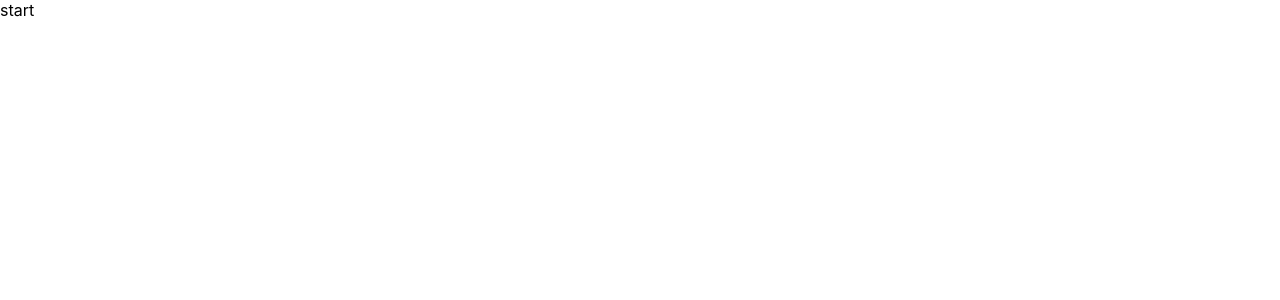
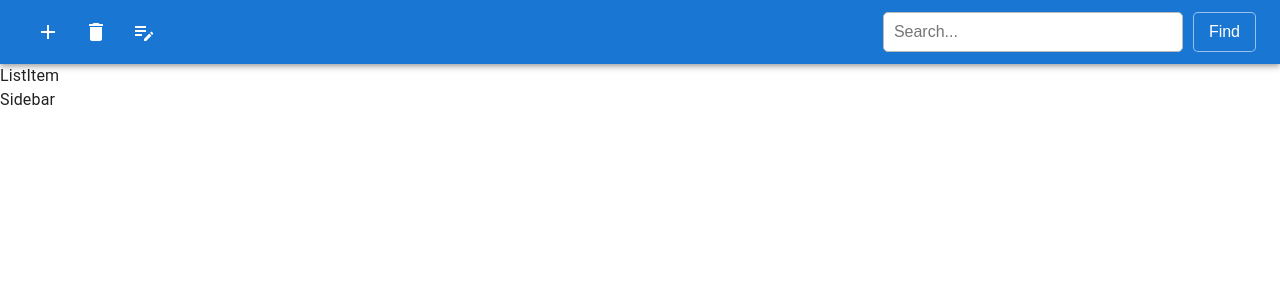
Before and after one commit to filipovandrij/Notes, a React (Create React App) app: page / in a window 1280 px wide. Shown: the top 300 px of the page. Built offline with nearby package versions, Linux system fonts and the light colour scheme.

Commit message:
add MUI and SASS and build header with buttons

```diff
--- a/src/App.js
+++ b/src/App.js
@@ -1,5 +1,21 @@
+import Header from "./container/Header";
+import ListItem from "./container/ListItem";
+import Sidebar from "./container/Sidebar";
+
+import { StyledEngineProvider } from "@mui/material/styles";
+import CssBaseline from "@mui/material/CssBaseline";
+
 function App() {
-  return <div>start</div>;
+  return (
+    <div>
+      <StyledEngineProvider injectFirst>
+        <CssBaseline />
+        <Header />
+        <ListItem />
+        <Sidebar />
+      </StyledEngineProvider>
+    </div>
+  );
 }
 
 export default App;
--- /dev/null
+++ b/src/container/Header.jsx
@@ -0,0 +1,35 @@
+import AppBar from "@mui/material/AppBar";
+import Box from "@mui/material/Box";
+import Toolbar from "@mui/material/Toolbar";
+import IconButton from "@mui/material/IconButton";
+import AddIcon from "@mui/icons-material/Add";
+import EditNoteIcon from "@mui/icons-material/EditNote";
+import DeleteIcon from "@mui/icons-material/Delete";
+import "./Header.scss";
+
+const Header = () => {
+  return (
+    <Box sx={{ flexGrow: 1 }}>
+      <AppBar position="static">
+        <Toolbar className="toolbar">
+          <div className="active-buttons">
+            <IconButton size="large" color="inherit">
+              <AddIcon />
+            </IconButton>
+            <IconButton size="large" color="inherit">
+              <DeleteIcon />
+            </IconButton>
+            <IconButton size="large" color="inherit">
+              <EditNoteIcon />
+            </IconButton>
+          </div>
+          <div className="search-container">
+            <input type="text" placeholder="Search..." />
+            <button type="submit">Find</button>
+          </div>
+        </Toolbar>
+      </AppBar>
+    </Box>
+  );
+};
+export default Header;
--- /dev/null
+++ b/src/container/Header.scss
@@ -0,0 +1,42 @@
+.toolbar {
+  display: flex;
+  justify-content: space-between;
+}
+
+.search-container {
+  display: flex;
+  justify-content: center;
+  align-items: center;
+
+  input[type="text"] {
+    padding: 10px;
+    border-radius: 5px;
+    border: 1px solid #bbb;
+    font-size: 16px;
+    color: #333;
+    width: 300px;
+    margin-right: 10px;
+    transition: border-color 0.3s ease-in-out;
+
+    &:focus {
+      outline: none;
+      border-color: #4d90fe;
+    }
+  }
+
+  button[type="submit"] {
+    padding: 10px 15px;
+    border-radius: 5px;
+    border: 1px solid #ffffff8d;
+    background-color: #1976d2;
+    color: #fff;
+    font-size: 16px;
+    cursor: pointer;
+    transition: background-color 0.3s ease-in-out;
+
+    &:hover {
+      background-color: #357ae8;
+      border: 1px solid rgba(0, 0, 0, 0);
+    }
+  }
+}
--- /dev/null
+++ b/src/container/ListItem.jsx
@@ -0,0 +1,4 @@
+const ListItem = () => {
+  return <div>ListItem</div>;
+};
+export default ListItem;
--- /dev/null
+++ b/src/container/Sidebar.jsx
@@ -0,0 +1,4 @@
+const Sidebar = () => {
+  return <div>Sidebar</div>;
+};
+export default Sidebar;
```
Also changed, not shown: package.json (+8 -0 lines), src/components/SearchBox.jsx (added), src/components/WorkSpace.jsx (added), 1 other file (tests, documents, lock files or other folders).
